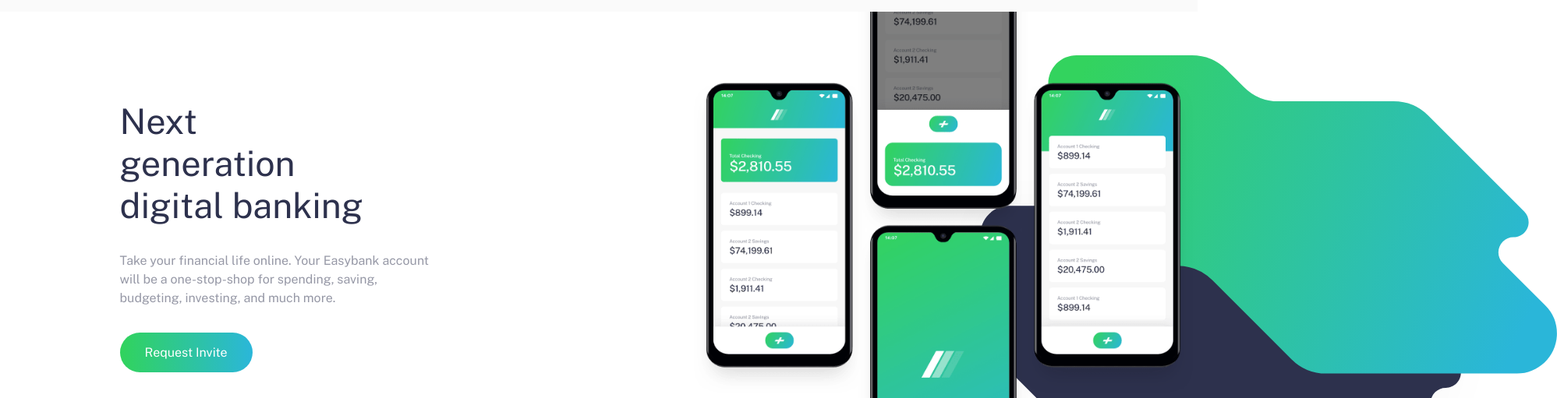
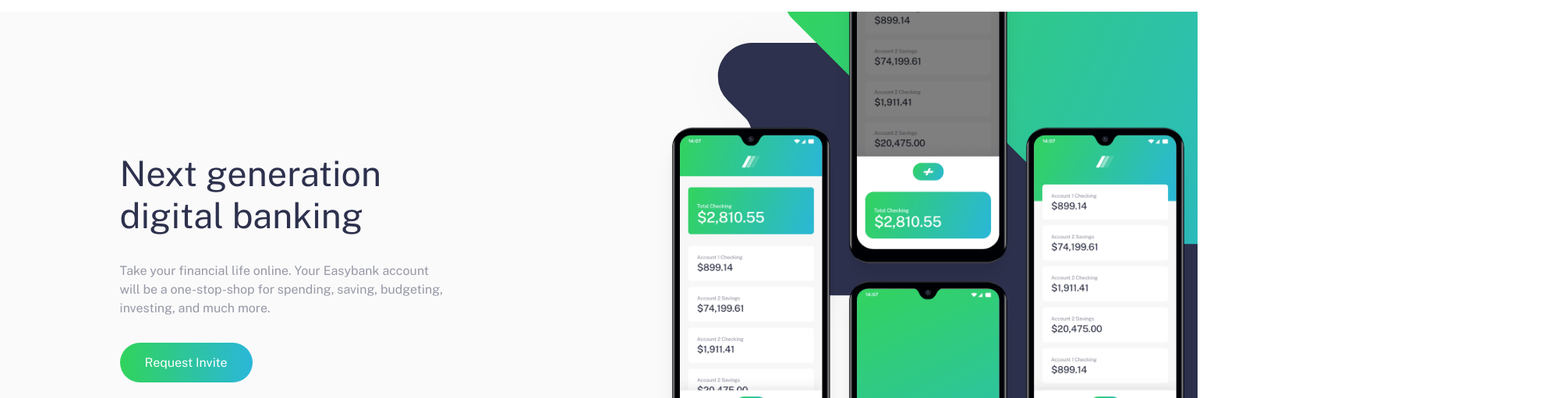
Before and after one commit to jobemcamera/easybank-landing-page, a plain HTML site: page index.html in a window 1536 px wide. Shown: the part 77-588 px from the top of the page at 78% size, 1997 px wide, since content can reach past the window. Drawn offline with nearby package versions, Linux system fonts and the light colour scheme.

Commit message:
imagem do banner corrigida

```diff
--- a/assets/css/styles/banner.css
+++ b/assets/css/styles/banner.css
@@ -1,38 +1,17 @@
+.banner {
+    background-color: var(--cinza-claro);
+}
+
 .banner__container {
     align-items: center;
     display: flex;
     flex-direction: column;
     justify-content: center;
     text-align: center;
+    position: relative;
     overflow: hidden;
-    position: relative;
 }
 
-.banner__imagens {
-    display: inline-block;
-    text-align: center;
-    height: 22rem;
-}
-
-.banner__imagens::before {
-    content: "";
-    position: absolute;
-    top: -5rem;
-    right: 1;
-    width: 28rem;
-    height: 90rem;
-    background-image: url('../../img/bg-intro-mobile.svg');
-    background-repeat: no-repeat;
-    background-size: contain;
-}
-
-.banner__imagens img {
-    width: 100%;
-    height: 30rem;
-    transform: translateY(-8.5rem);
-}
-
-/*
 .banner__imagens {
     background-image: url('../../img/bg-intro-mobile.svg');
     background-repeat: no-repeat;
@@ -49,7 +28,7 @@
     position: absolute;
     transform: translateY(-13.5rem);
     width: 100vw;
-}*/
+}
 
 .banner__info {
     display: flex;
@@ -83,16 +62,12 @@
 }
 
 @media screen and (min-width: 1440px) {
-    .banner {
-        width: 80%;
-        margin: 0 auto 0 auto;
-
-    }
-
     .banner__container {
+        width: 90%;
+        margin: 0 10% 0 10%;
         flex-direction: row-reverse;
         position: relative;
-        height: 35rem;
+        z-index: 1;
         overflow: visible;
     }
 
@@ -100,6 +75,7 @@
         display: inline-block;
         text-align: left;
         width: 38rem;
+        padding:1rem 0;
     }
 
     .banner__titulo {
@@ -116,46 +92,20 @@
         text-align: left;
     }
 
-    .banner__imagens::before {
+    .banner__imagens {
         background-image: url('../../img/bg-intro-desktop.svg');
-        top: 10%;
-        right: -50%;
-        width: 50rem;
-        height: 50rem;
-        background-size: contain;
-
-    }
-    .banner__imagens {
+        display: block;
         width: 100%;
-
+        height: 40rem;
+        background-position: 17rem -12rem;
+        background-repeat: no-repeat;
     }
 
-    .banner__imagens img {
+    .banner__imagem {
         position: absolute;
-        width: 40rem;
+        width: 50%;
         height: 55rem;
-        top: -10rem;
-        right: -12%;
-        transform: translateY(0);
-        object-fit: scale-down;
+        top: 8rem;
+        right: 0;
     }
-    /*
-    .banner__imagens::before {
-        content: "";
-        display: inline-block;
-        background-image: url('../../img/bg-intro-desktop.svg');
-        transform: translateX(-1rem);
-        height: 35rem;
-        background-position-y: 1rem;
-        width: 80vw;
-    }
-
-    .banner__imagens {
-        top: 27%;
-        left: 4%;
-        width: 100%;
-        height: 52rem;
-        overflow: hidden;
-    }
-    */
 }
--- a/assets/css/styles/cabecalho.css
+++ b/assets/css/styles/cabecalho.css
@@ -1,5 +1,5 @@
 .cabecalho {
-    background-color: var(--cinza-claro);
+    background-color: var(--branco);
     position: relative;
     padding: 1em;
 }
```
